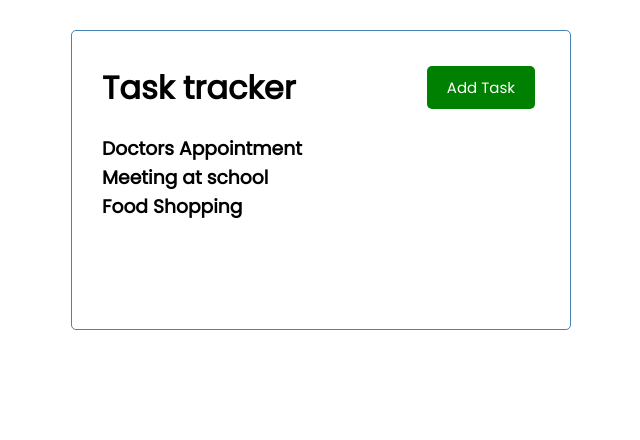
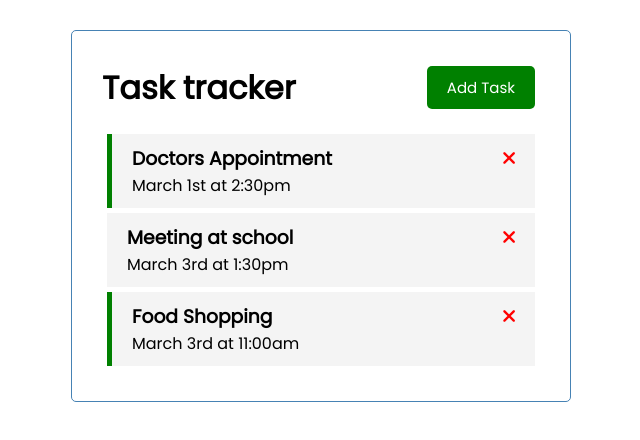
Before and after one commit to Sunil2201/vue-crash-course, a Vue app: page / in a window 1280 px wide. Shown: the top 440 px of the page, without its empty margins (319-959 px from the left). Built offline with nearby package versions, Linux system fonts and the light colour scheme.

Commit message:
feat: delete task

```diff
--- a/public/index.html
+++ b/public/index.html
@@ -1,15 +1,26 @@
 <!DOCTYPE html>
 <html lang="">
   <head>
-    <meta charset="utf-8">
-    <meta http-equiv="X-UA-Compatible" content="IE=edge">
-    <meta name="viewport" content="width=device-width,initial-scale=1.0">
-    <link rel="icon" href="<%= BASE_URL %>favicon.ico">
+    <meta charset="utf-8" />
+    <meta http-equiv="X-UA-Compatible" content="IE=edge" />
+    <meta name="viewport" content="width=device-width,initial-scale=1.0" />
+    <link
+      rel="stylesheet"
+      href="https://cdnjs.cloudflare.com/ajax/libs/font-awesome/6.2.1/css/all.min.css"
+      integrity="sha512-MV7K8+y+gLIBoVD59lQIYicR65iaqukzvf/nwasF0nqhPay5w/9lJmVM2hMDcnK1OnMGCdVK+iQrJ7lzPJQd1w=="
+      crossorigin="anonymous"
+      referrerpolicy="no-referrer"
+    />
+    <link rel="icon" href="<%= BASE_URL %>favicon.ico" />
     <title><%= htmlWebpackPlugin.options.title %></title>
   </head>
   <body>
     <noscript>
-      <strong>We're sorry but <%= htmlWebpackPlugin.options.title %> doesn't work properly without JavaScript enabled. Please enable it to continue.</strong>
+      <strong
+        >We're sorry but <%= htmlWebpackPlugin.options.title %> doesn't work
+        properly without JavaScript enabled. Please enable it to
+        continue.</strong
+      >
     </noscript>
     <div id="app"></div>
     <!-- built files will be auto injected -->
--- a/src/App.vue
+++ b/src/App.vue
@@ -1,7 +1,7 @@
 <template>
   <div class="container">
     <Header title="Task tracker" />
-    <Tasks :tasks = "tasks"/>
+    <Tasks @delete-task="deleteTask" :tasks="tasks" />
   </div>
 </template>
 
@@ -12,12 +12,19 @@ export default {
   name: "App",
   components: {
     Header,
-    Tasks
+    Tasks,
   },
   data() {
     return {
       tasks: [],
     };
+  },
+  methods: {
+    deleteTask(id) {
+      if (confirm("Are you sure?")) {
+        this.tasks = this.tasks.filter((task) => task.id !== id);
+      }
+    },
   },
   created() {
     this.tasks = [
--- a/src/components/Task.vue
+++ b/src/components/Task.vue
@@ -1,3 +1,37 @@
 <template>
+  <div :class="[task.reminder ? 'reminder' : '', 'task']">
+    <h3>
+      {{ task.text }} <i @click="$emit('delete-task', task.id)" class="fas fa-times"></i>
+    </h3>
+    <p>{{ task.day }}</p>
+  </div>
+</template>
 
-</template>
+<script>
+export default {
+  name: "Task",
+  props: {
+    task: Object,
+  },
+};
+</script>
+
+<style scope>
+.fas {
+  color: red;
+}
+.task {
+  background: #f4f4f4;
+  margin: 5px;
+  padding: 10px 20px;
+  cursor: pointer;
+}
+.task.reminder {
+  border-left: 5px solid green;
+}
+.task h3 {
+  display: flex;
+  align-items: center;
+  justify-content: space-between;
+}
+</style>
--- a/src/components/Tasks.vue
+++ b/src/components/Tasks.vue
@@ -1,15 +1,20 @@
 <template>
     <div :key="task.id" v-for="task in tasks">
-        <h3>{{task.text}}</h3>
+        <Task @delete-task="$emit('delete-task', task.id)" :task="task"/>
     </div>
 </template>
 
 
 <script>
+import Task from "./Task.vue"
 export default {
     name: 'Tasks',
+    components: {
+        Task
+    },
     props: {
-        tasks: []
-    }
+        tasks: Array
+    },
+    emits: ['delete-task'],
 }
 </script>
```
